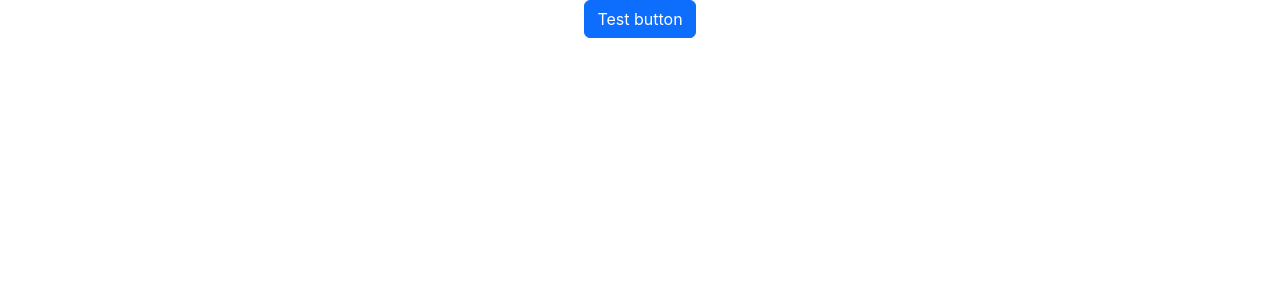
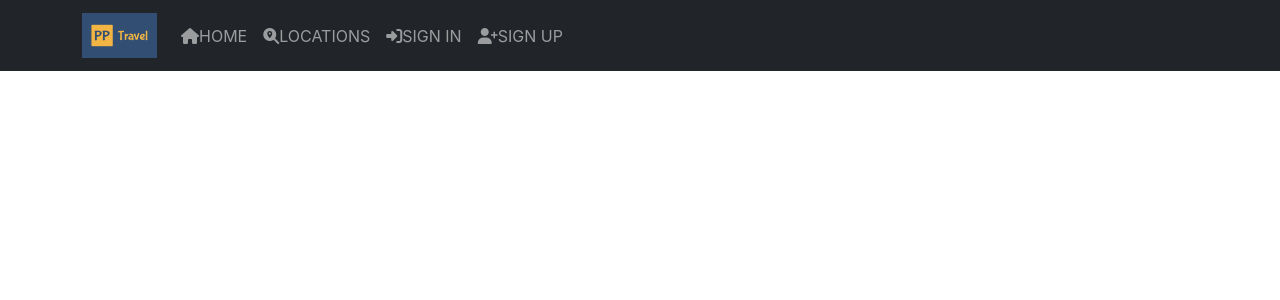
Before and after one commit to Christoph33one/post-plan-travel, a React (Create React App) app: page / in a window 1280 px wide. Shown: the top 300 px of the page. Built offline with nearby package versions, Linux system fonts and the light colour scheme.

Commit message:
added a favicon, navbar with content and responsive layout,  website icon

```diff
--- a/public/index.html
+++ b/public/index.html
@@ -24,6 +24,10 @@
       href="%PUBLIC_URL%/manifest.json"
       crossorigin="use-credentials"
      />
+     <!--Font awsome -->
+    <script src="https://kit.fontawesome.com/5605f6cfce.js"
+      crossorigin="anonymous">
+    </script>
     <!--
       Notice the use of %PUBLIC_URL% in the tags above.
       It will be replaced with the URL of the `public` folder during the build.
--- a/src/App.js
+++ b/src/App.js
@@ -1,10 +1,10 @@
-import Button from "react-bootstrap/Button";
-import './App.css';
+import "./App.css";
+import NavBar from "./components/NavBar";
 
 function App() {
   return (
     <div className="App">
-      <Button variant="primary">Test button</Button>
+      <NavBar />
     </div>
   );
 }
--- /dev/null
+++ b/src/components/NavBar.js
@@ -0,0 +1,24 @@
+import React from 'react'
+import { Navbar, Container, Nav } from "react-bootstrap";
+import logo from '../assets/logo.png';
+
+const NavBar = () => {
+  return <Navbar bg="dark" variant="dark" expand="md" fixed="top">
+  <Container>
+    <Navbar.Brand><img src={logo} alt="logo" height="45" />
+    </Navbar.Brand>
+    <Navbar.Toggle aria-controls="basic-navbar-nav" />
+    <Navbar.Collapse id="basic-navbar-nav">
+      <Nav className="ml-auto text-uppercase align-items-start ">
+        <Nav.Link><i className="fas fa-home"></i>Home</Nav.Link>
+        <Nav.Link><i className="fas fa-search-location"></i>Locations</Nav.Link>
+        <Nav.Link><i className="fas fa-sign-in-alt"></i>Sign in</Nav.Link>
+        <Nav.Link><i className="fas fa-user-plus"></i>Sign up</Nav.Link>
+      </Nav>
+    </Navbar.Collapse>
+  </Container>
+</Navbar>
+
+}
+
+export default NavBar;
```
Also changed, not shown: src/assets/logo.png (added), 1 other file (tests, documents, lock files or other folders).
